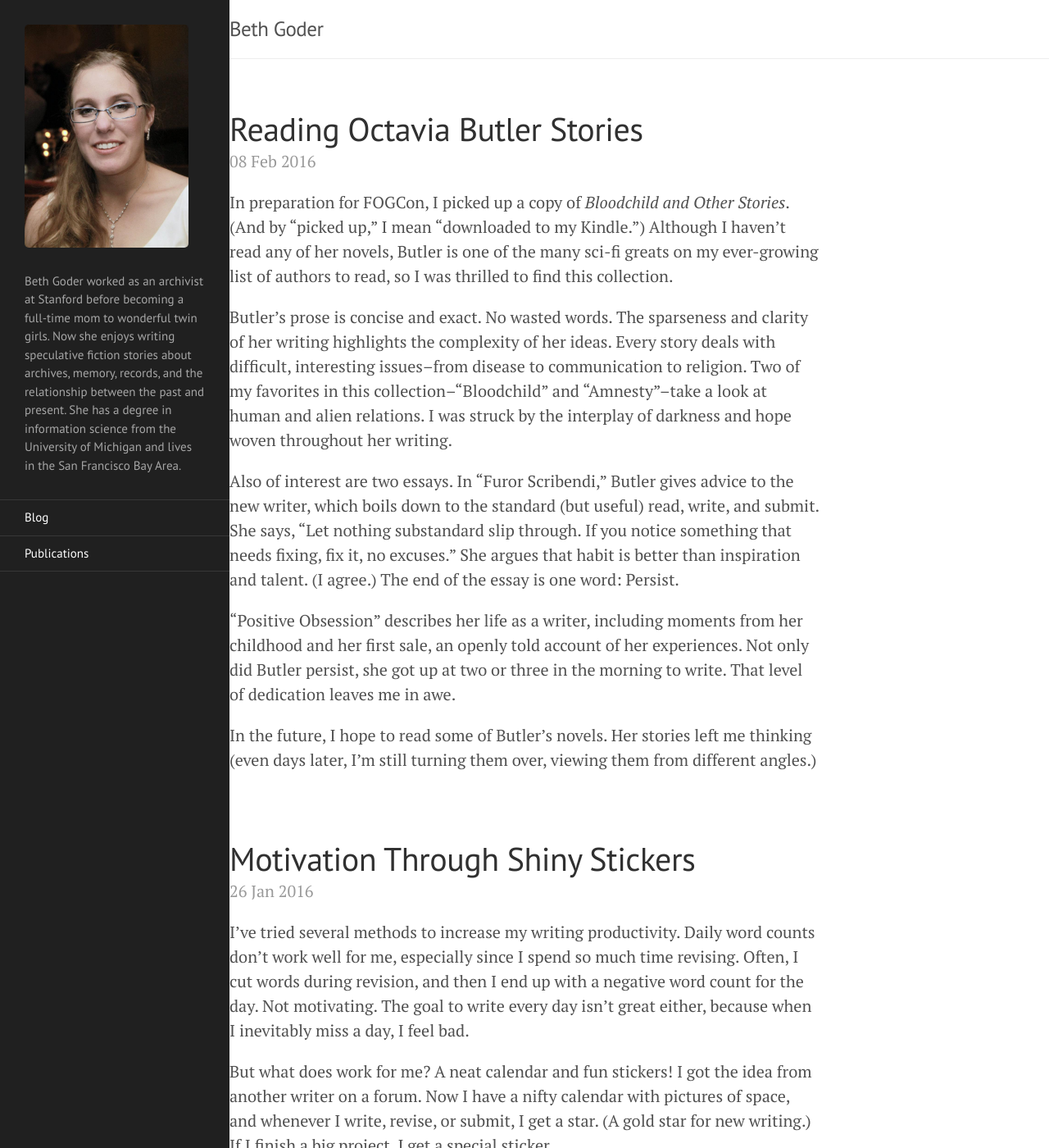
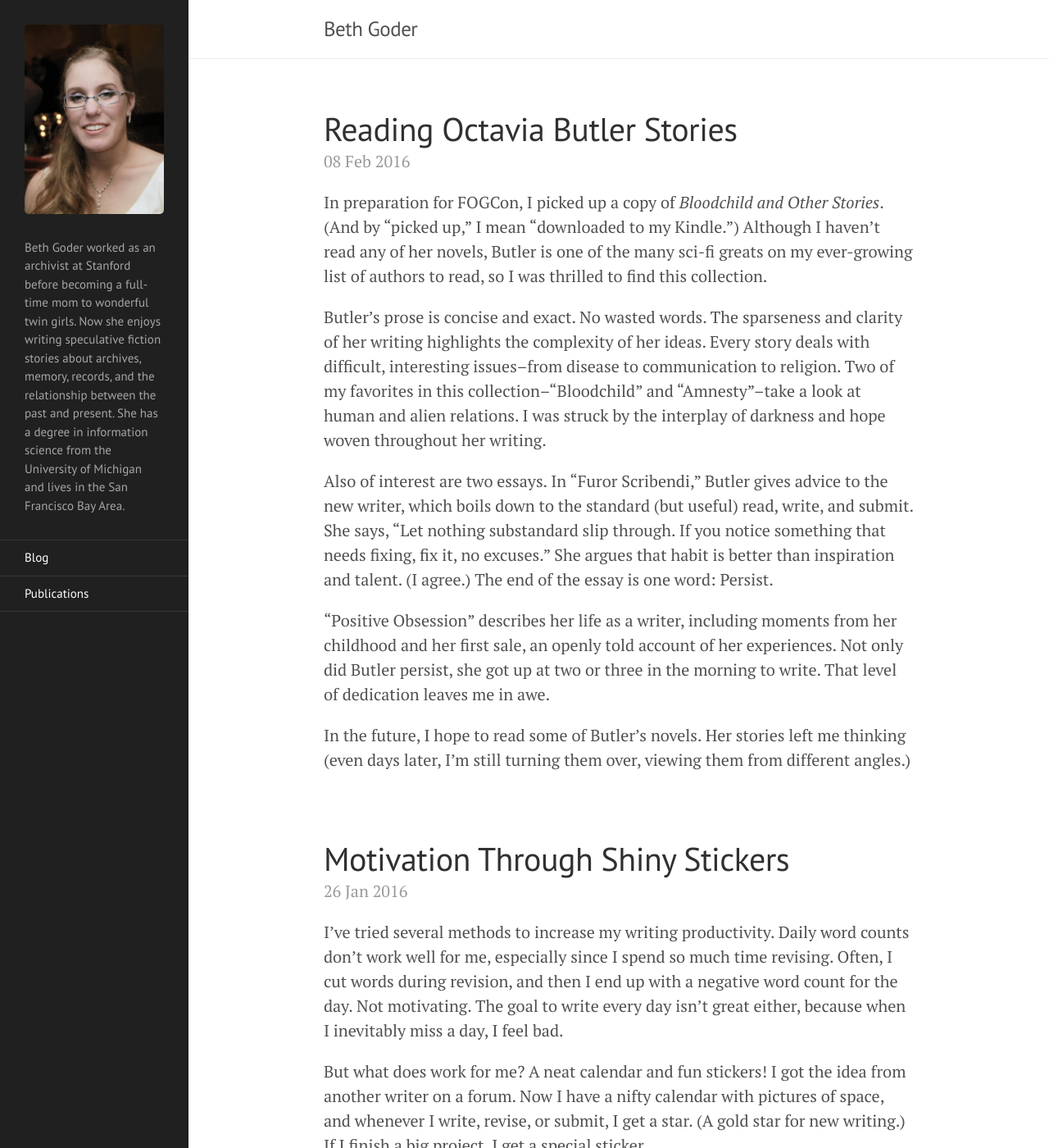
Before and after one commit to BethGoder/BethGoder.github.io, a Jekyll site: the page built from index.html, in a window 1280 px wide and 1400 px high. Shown: the whole window at 82% size. Built offline with Jekyll 4.4.1, drawn with Linux system fonts in a browser that asks for light colours; the list of posts is cut into pages by our own code.

Commit message:
more tweaks

```diff
--- a/public/css/lanyon.css
+++ b/public/css/lanyon.css
@@ -38,6 +38,10 @@
 html,
 body {
   overflow-x: hidden;
+}
+
+body {
+  display: flex;
 }
 
 html {
@@ -141,9 +145,6 @@ h1, h2, h3, h4, h5, h6 {
 
 /* Style and "hide" the sidebar */
 .sidebar {
-  position: fixed;
-  top: 0;
-  bottom: 0;
   width: 14rem;
   visibility: hidden;
   overflow-y: auto;
```
